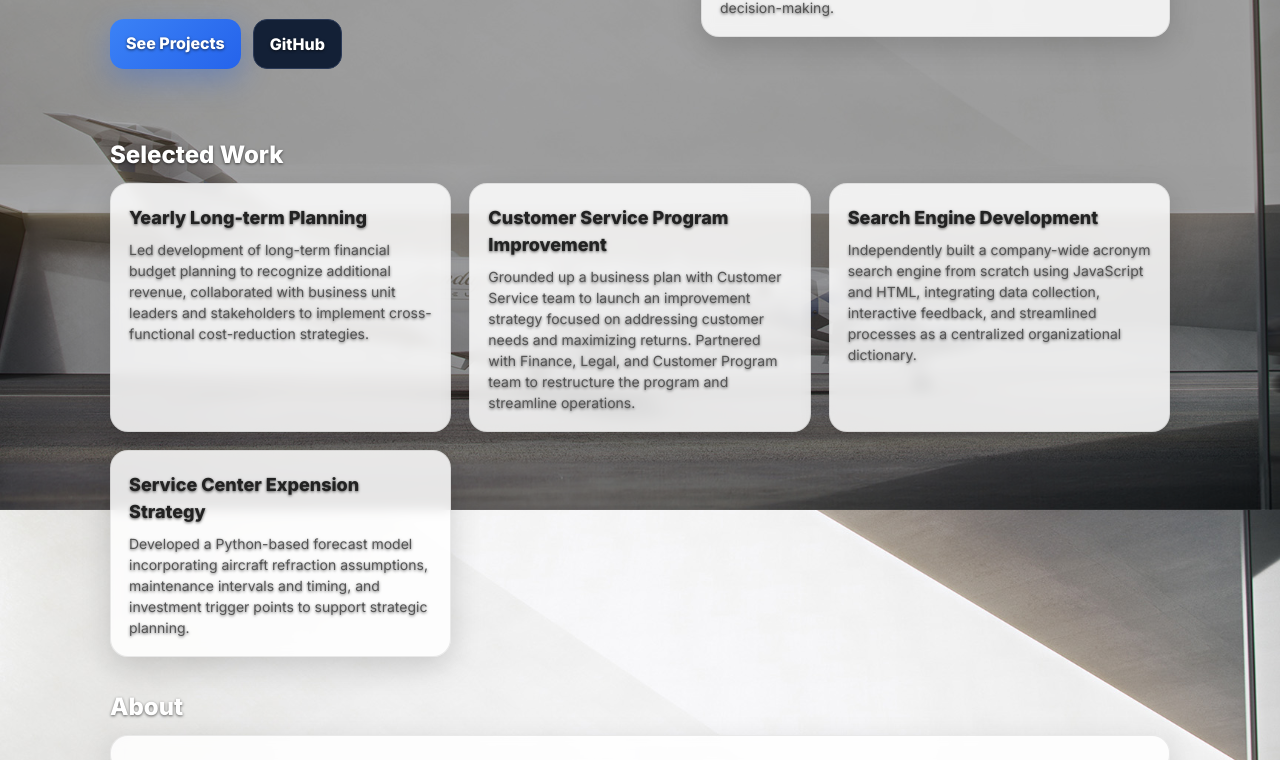
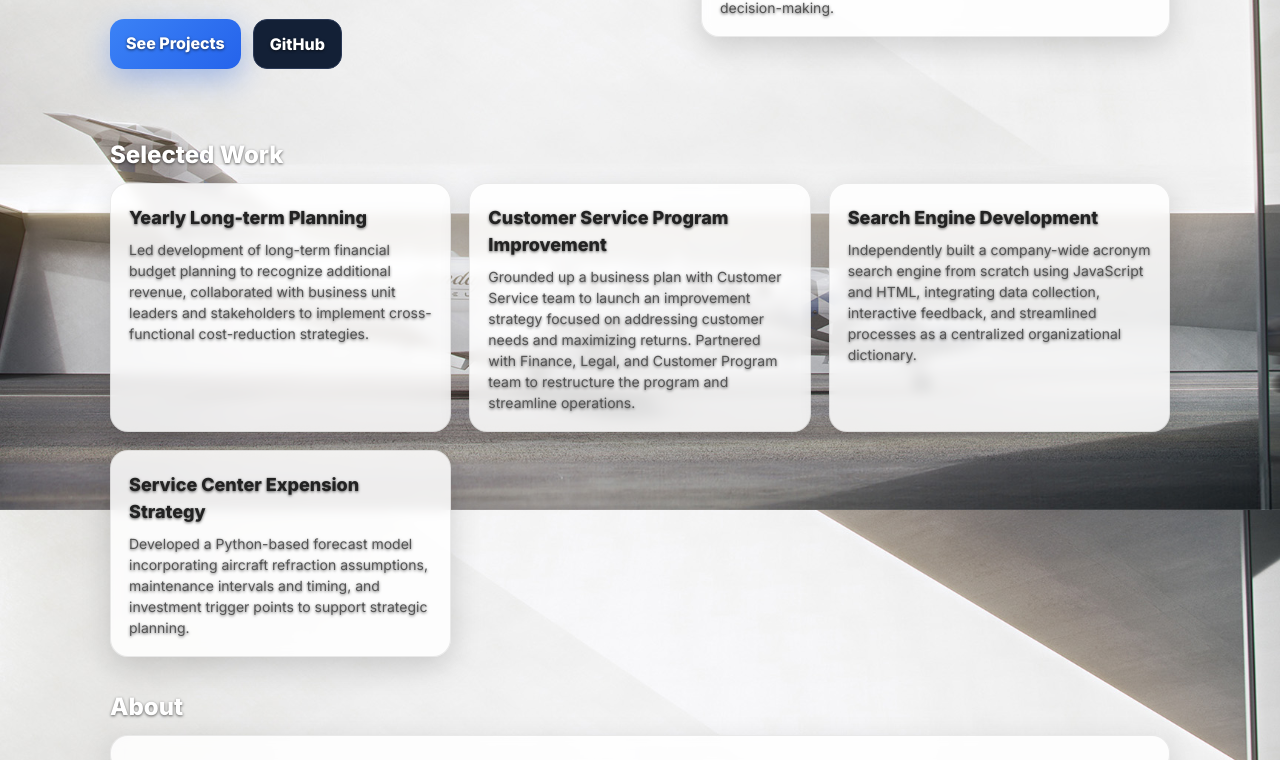
Before and after one commit to laurynzhai0707/laurynzhai.github.io, a plain HTML site: page index.html in a window 1280 px wide. Shown: the part 290-1050 px from the top of the page. Drawn offline with Linux system fonts and the light colour scheme.

Commit message:
Update index.html

```diff
--- a/index.html
+++ b/index.html
@@ -11,7 +11,7 @@
   <style>
   :root {
     --bg: #0b0f1a;
-    --card: rgba(255, 255, 255, 0.85); /* light, semi-transparent card */
+    --card: rgba(255, 255, 255, 0.85); /* light semi-transparent card */
     --muted: #555;    /* muted gray for card body text */
     --text: #ffffff;  /* white text for hero/outside cards */
     --card-text: #222; /* dark text for inside cards */
@@ -31,13 +31,7 @@
     line-height: 1.5;
     position: relative;
   }
-  body::before {
-    content: "";
-    position: fixed;
-    inset: 0;
-    background: rgba(0, 0, 0, 0.35); /* dark overlay */
-    z-index: -1;
-  }
+  /* Removed dark overlay */
   h1, h2, h3, p, a {
     text-shadow: 0 1px 3px rgba(0, 0, 0, 0.6);
   }
```
